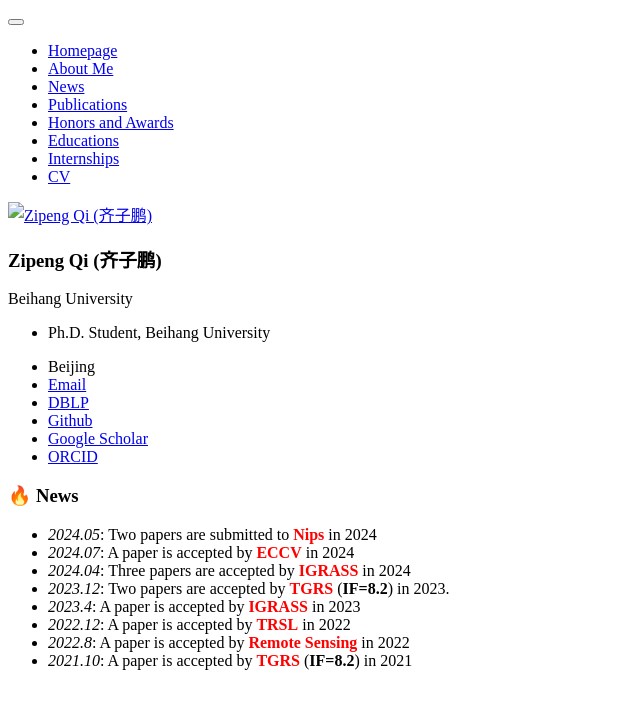
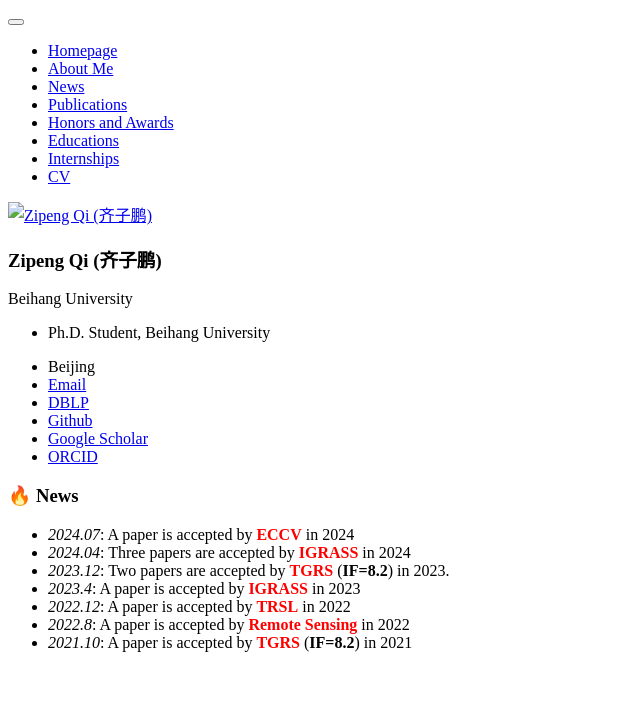
Before and after one commit to qizipeng/qizipeng.github.io, a Jekyll site: the page built from _pages/includes/news.md, in a window 1280 px wide. Shown: the top 709 px of the page, without its empty margins (0-640 px from the left). Built offline with Jekyll 4.4.1, drawn with Linux system fonts in a browser that asks for light colours; our own code applies the rules of GitHub Pages for plain Markdown files.

Commit message:
Update news.md

```diff
--- a/_pages/includes/news.md
+++ b/_pages/includes/news.md
@@ -1,5 +1,4 @@
 # 🔥 News
-- *2024.05*: Two papers are submitted to **<font color="red">Nips</font>** in 2024
 - *2024.07*: A paper is accepted by **<font color="red">ECCV</font>** in 2024
 - *2024.04*: Three papers are accepted by **<font color="red">IGRASS</font>** in 2024
 - *2023.12*: Two papers are accepted by **<font color="red">TGRS</font>** (**IF=8.2**) in 2023.
```
